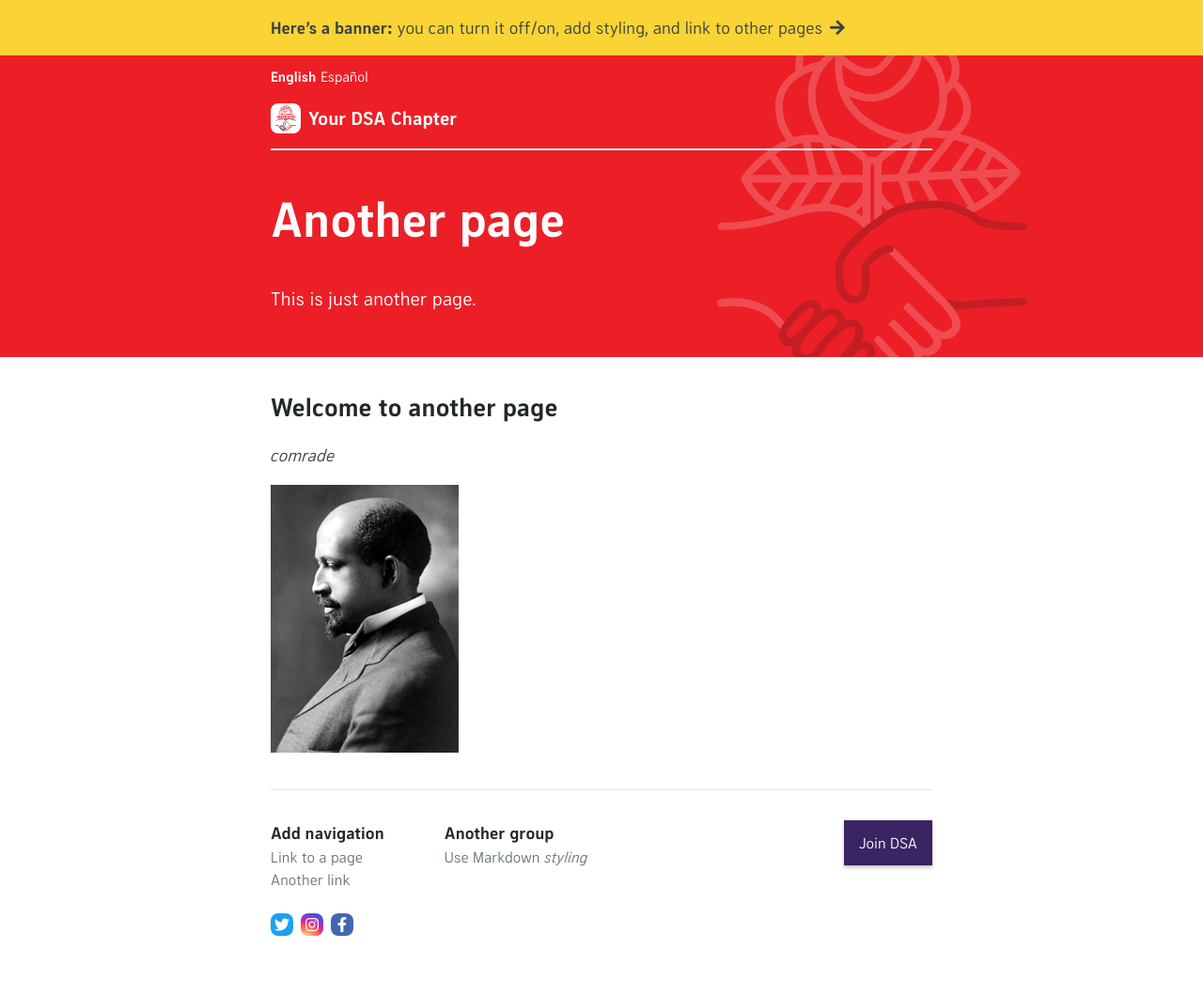
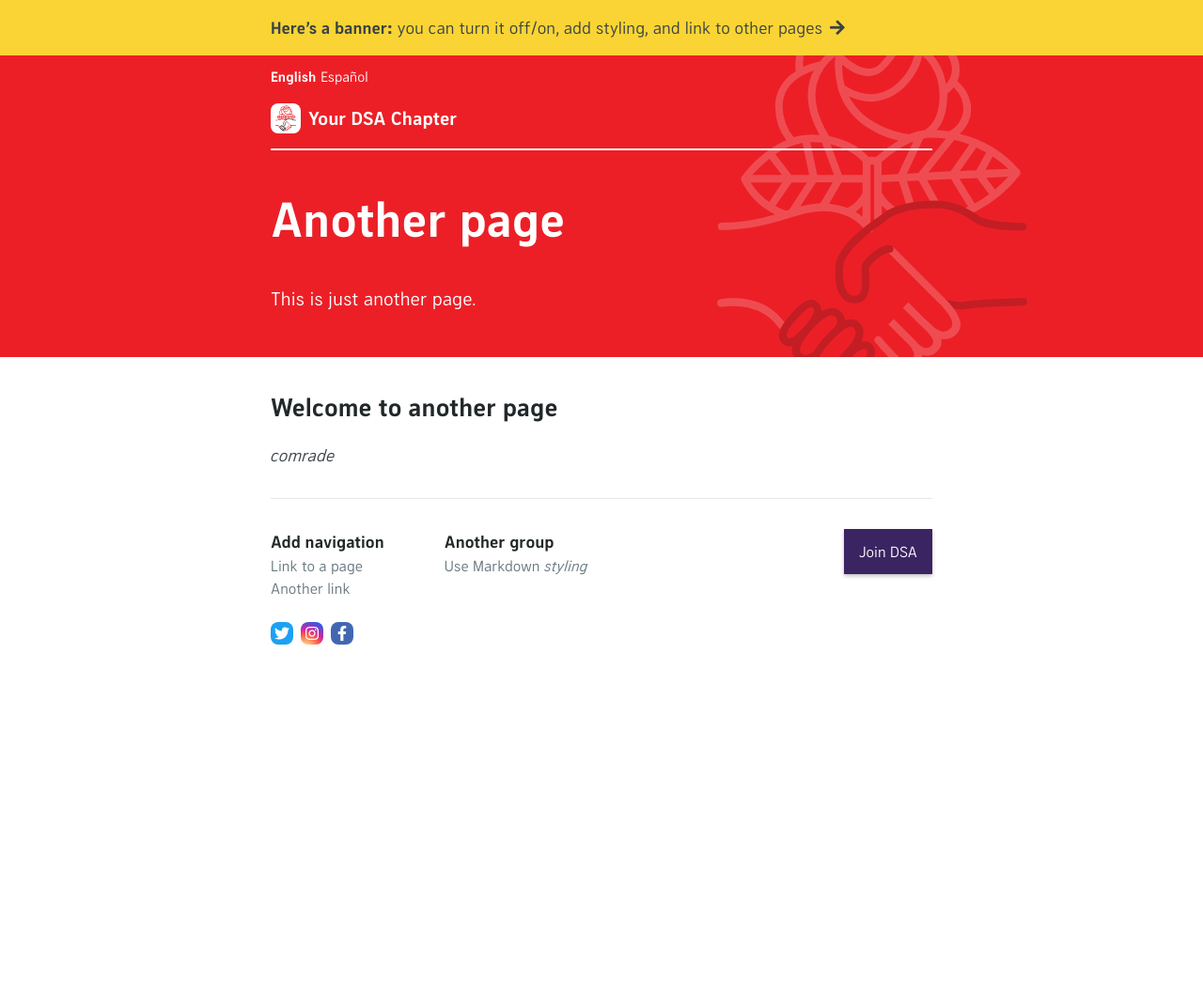
Before and after one commit to ChicagoDSA/haymarket, a Jekyll site: the page built from _pages/en/another-page.md, in a window 1280 px wide. Shown: the whole page at 94% size. Built offline with Jekyll 4.4.1, drawn with Linux system fonts in a browser that asks for light colours; nearby versions of some CDN libraries; some web fonts are replaced; library files that are not in the unit come from our copies; after the commit the page ends 900 px from its top, so only the background shows below that.

Commit message:
removed test image

```diff
--- a/_pages/en/another-page.md
+++ b/_pages/en/another-page.md
@@ -7,5 +7,3 @@ description: This is just another page.
 ## Welcome to another page
 
 _comrade_
-
-![Side profile of W.E.B. DuBois](assets/images/theme-WEB-DuBois.png)
```
Also changed, not shown: _pages/es/otra-pagina.md (+0 -2 lines).
